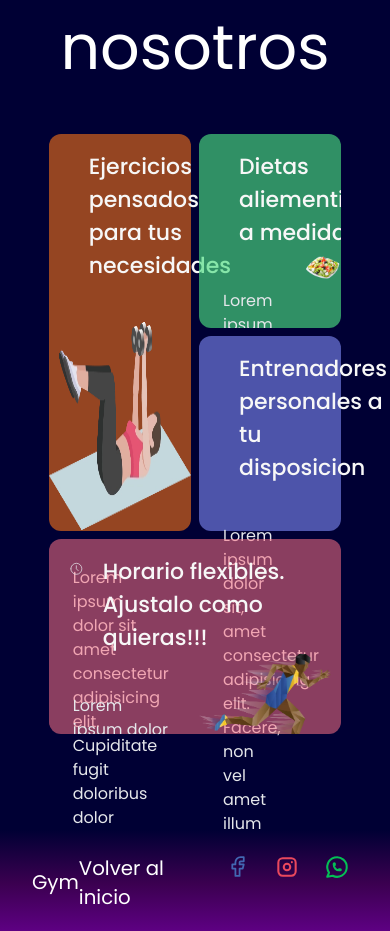
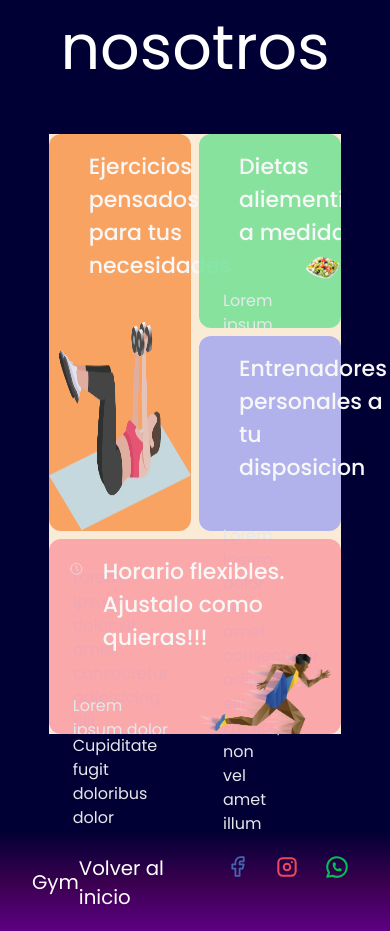
Before and after one commit to BryanGordon/gym, a React (Vite) app: page / in a window 390 px wide. Shown: the part 3340-4271 px from the top of the page. Built offline with nearby package versions, Linux system fonts and the light colour scheme.

Commit message:
Add responsive queries

```diff
--- a/src/index.css
+++ b/src/index.css
@@ -96,5 +96,10 @@
     text-shadow: 0 5px 3px black;
   }
 
+  @media screen and (max-width: 1460px) {
+    .bento-responsive-container {
+      background-color: antiquewhite;
+    }
+  }
 
 }
```
